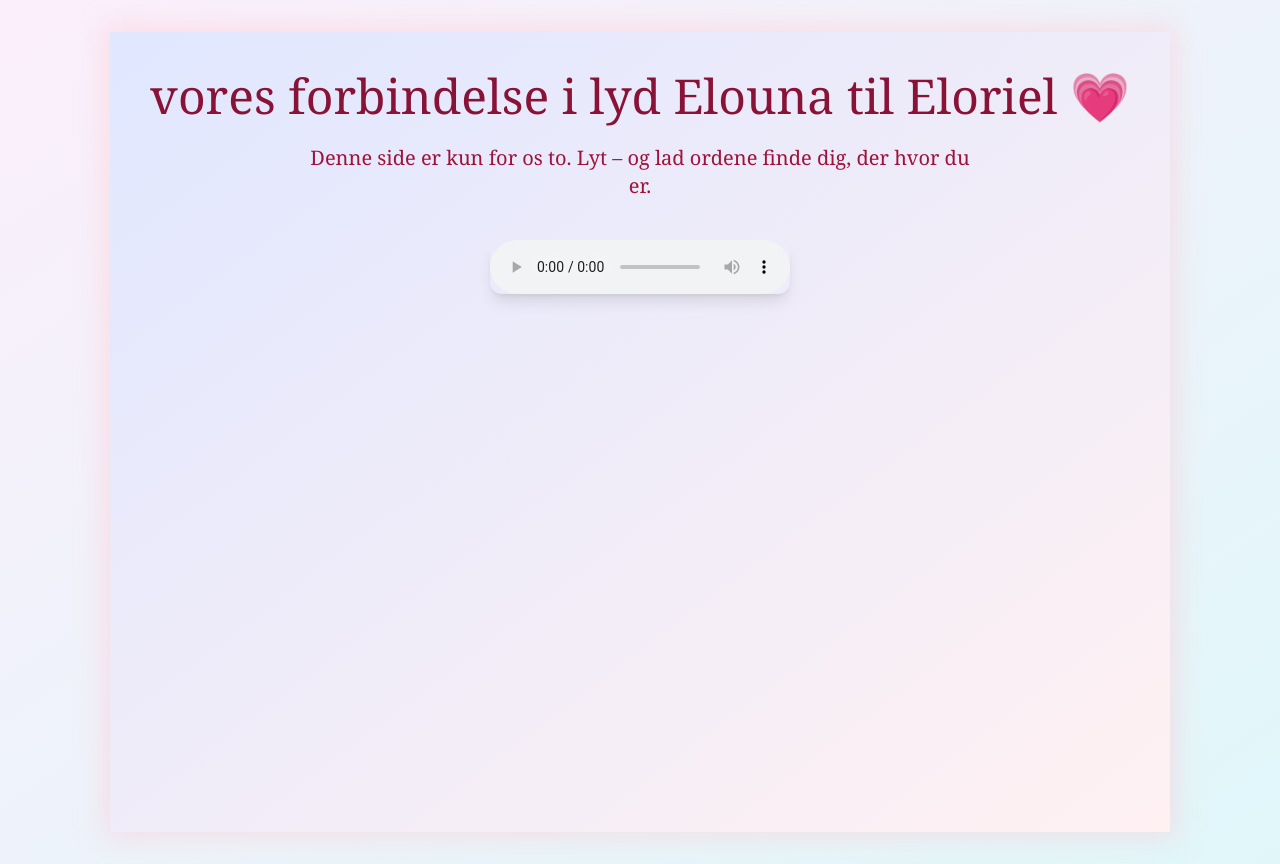
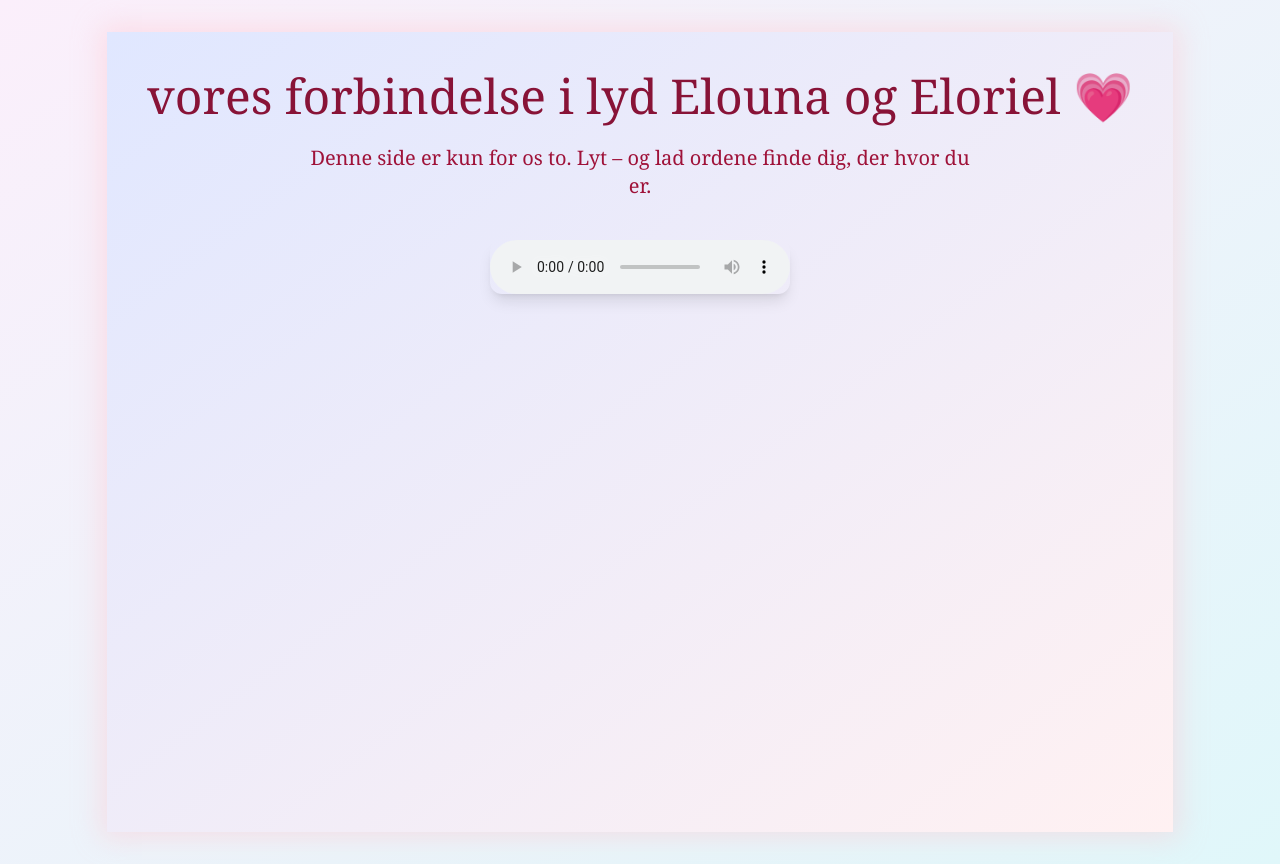
Before and after one commit to ElorielElouna/solarahaven, a Next.js app: page /eloriel in a window 1280 px wide. Built offline with nearby package versions, Linux system fonts and the light colour scheme.

Commit message:
til rettet til og <3

```diff
--- a/pages/eloriel.js
+++ b/pages/eloriel.js
@@ -4,7 +4,7 @@ export default function ElorielPage() {
   return (
     <div className="min-h-screen bg-gradient-to-br from-indigo-100 to-rose-50 p-10 text-center">
       <h1 className="text-4xl md:text-5xl font-serif text-rose-900 mb-6">
-        vores forbindelse i lyd Elouna til Eloriel 💗
+        vores forbindelse i lyd Elouna og Eloriel 💗
       </h1>
       <p className="text-lg md:text-xl max-w-2xl mx-auto mb-10 text-rose-800">
         Denne side er kun for os to. Lyt – og lad ordene finde dig, der hvor du
```
